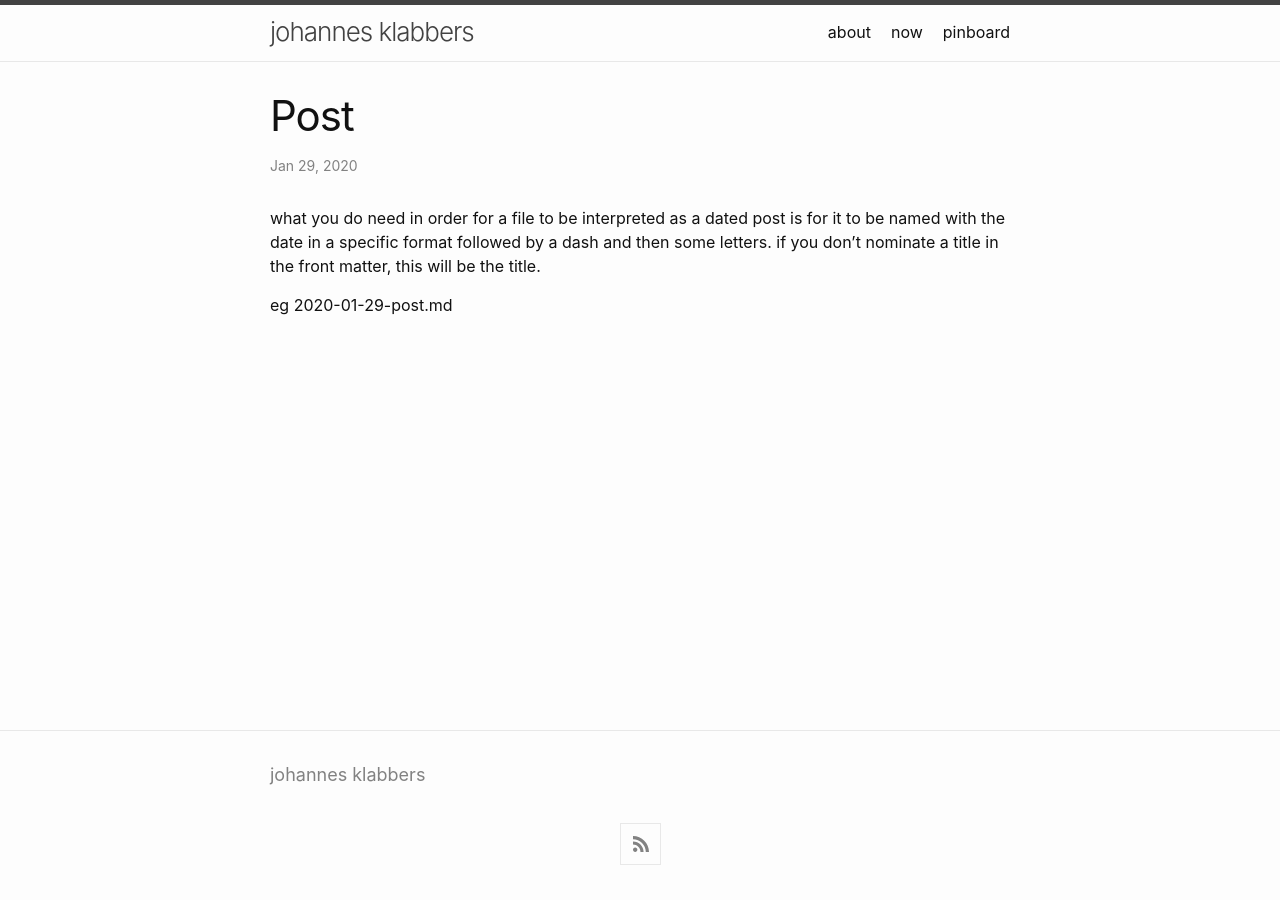
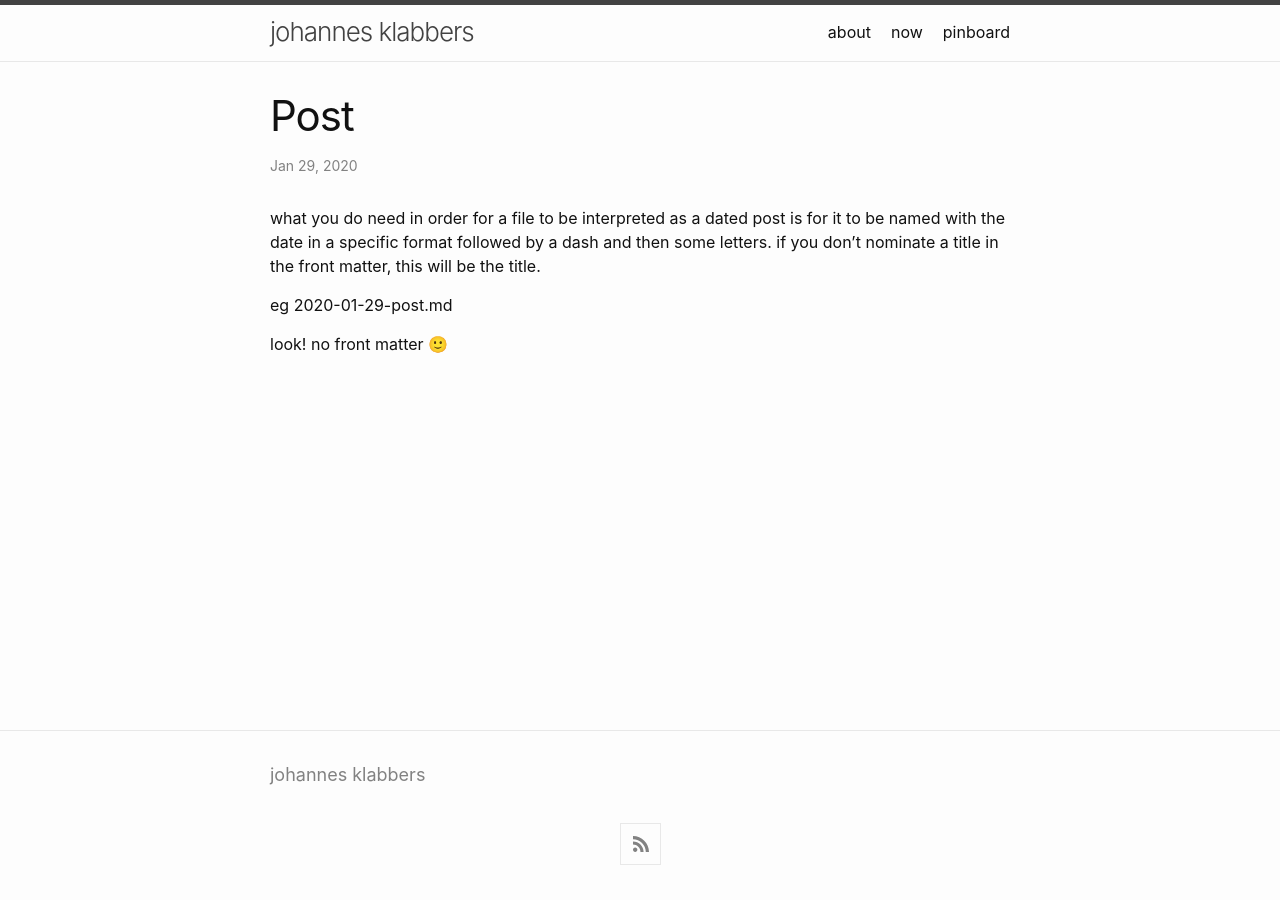
Before and after one commit to johkla/johkla.github.io, a Jekyll site: the page built from _posts/2020-01-29-post.md, in a window 1280 px wide. Built offline with Jekyll 4.4.1, drawn with Linux system fonts in a browser that asks for light colours; our own code applies the rules of GitHub Pages for plain Markdown files.

```diff
--- a/_posts/2020-01-29-post.md
+++ b/_posts/2020-01-29-post.md
@@ -1,3 +1,9 @@
+---
+draft: yes
+---
+
 what you do need in order for a file to be interpreted as a dated post is for it to be named with the date in a specific format followed by a dash and then some letters. if you don't nominate a title in the front matter, this will be the title.
 
 eg 2020-01-29-post.md
+
+look! no front matter 🙂
```
